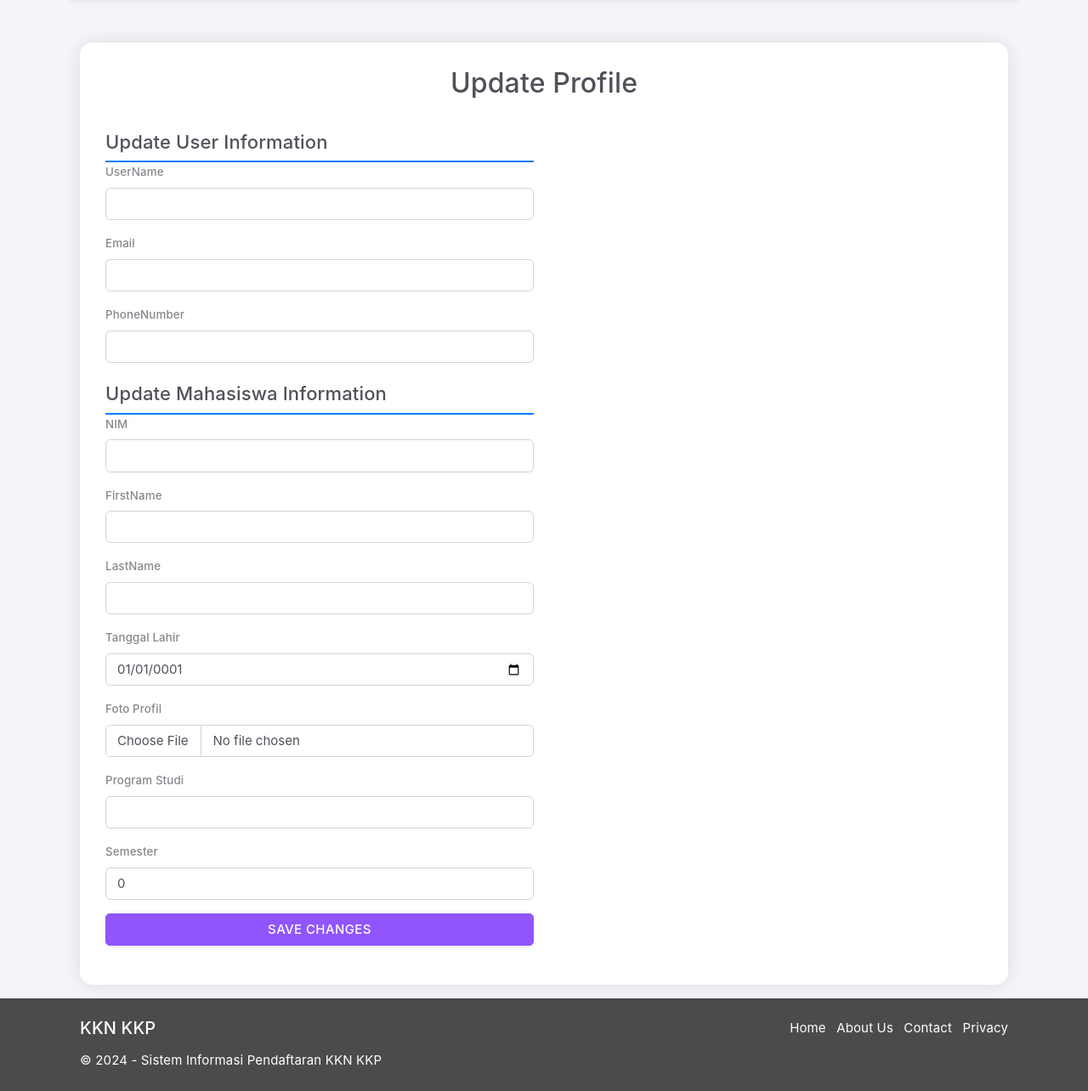
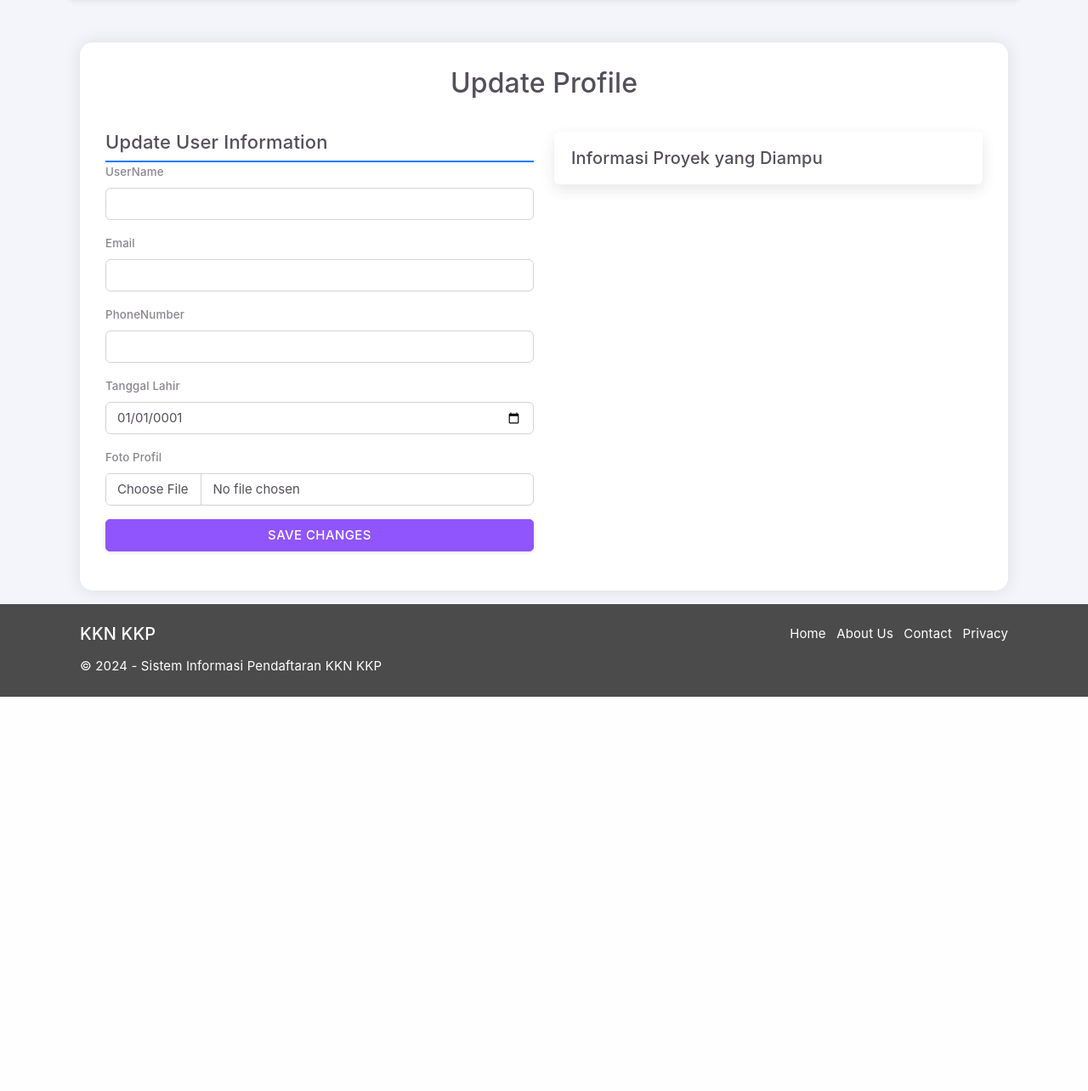
Before and after one commit to Rizz404/PROJECT_2, an ASP.NET Core app: template SIPKK/Views/Profile/Index.cshtml in a window 1280 px wide. Shown: the part 123-1407 px from the top of the page at 85% size. After the commit the page ends 943 px from the top, so only its background shows below. Run offline with ASP.NET Core 8, Linux system fonts and the light colour scheme; the template is opened without the code that fills it, so the values that code supplies are empty; some libraries are stand-ins or nearby versions.

Commit message:
fix everything, horaay

```diff
--- a/SIPKK/Views/MyProyek/Index.cshtml
+++ b/SIPKK/Views/MyProyek/Index.cshtml
@@ -140,7 +140,7 @@
         </div>
     }
 
-    @if (Model.Proyek != null && roles.Contains("Mahasiswa"))
+    @if (Model.Proyek != null && roles.Contains("Mahasiswa") && Model.Proyek.Verified)
     {
         @if (Model.Laporan != null)
         {
--- a/SIPKK/Views/Profile/Index.cshtml
+++ b/SIPKK/Views/Profile/Index.cshtml
@@ -1,8 +1,11 @@
 @model ProfileVM
+@inject SignInManager<ApplicationUser> SignInManager
+@inject UserManager<ApplicationUser> UserManager
 
 @{
     ViewData["Title"] = "Update Profile";
 }
+
 <style>
     .form-container {
         background-color: white;
@@ -24,100 +27,7 @@
         border-radius: 10px;
         box-shadow: 0 0 10px rgba(0, 0, 0, 0.1);
     }
-
 </style>
-
-<div class="hidden">
-
-
-<h2>Update Profile</h2>
-
-<div class="row">
-    <div class="col-md-6">
-        <form asp-action="Index" method="post" enctype="multipart/form-data" class="row">
-            <div class="col-md-6">
-                <input asp-for="Id" type="hidden" />
-                <input asp-for="IdUser" type="hidden" />
-                <input asp-for="FotoProfil" type="hidden" />
-                <div asp-validation-summary="All" class="text-danger"></div>
-                <div asp-validation-summary="ModelOnly" class="text-danger"></div>
-                <div class="mb-4">
-                    <h4>Update User Information</h4>
-                    <div class="form-group">
-                        <label asp-for="UserName" class="control-label"></label>
-                        <input asp-for="UserName" class="form-control" />
-                        <span asp-validation-for="UserName" class="text-danger"></span>
-                    </div>
-                    <div class="form-group">
-                        <label asp-for="Email" class="control-label"></label>
-                        <input asp-for="Email" class="form-control" />
-                        <span asp-validation-for="Email" class="text-danger"></span>
-                    </div>
-                    <div class="form-group">
-                        <label asp-for="PhoneNumber" class="control-label"></label>
-                        <input asp-for="PhoneNumber" class="form-control" />
-                        <span asp-validation-for="PhoneNumber" class="text-danger"></span>
-                    </div>
-                </div>
-
-                <div>
-                    <h4>Update Mahasiswa Information</h4>
-                    <div class="form-group">
-                        <label asp-for="NIM" class="control-label"></label>
-                        <input asp-for="NIM" class="form-control" readonly />
-                        <span asp-validation-for="NIM" class="text-danger"></span>
-                    </div>
-                    <div class="form-group">
-                        <label asp-for="FirstName" class="control-label"></label>
-                        <input asp-for="FirstName" class="form-control" />
-                        <span asp-validation-for="FirstName" class="text-danger"></span>
-                    </div>
-                    <div class="form-group">
-                        <label asp-for="LastName" class="control-label"></label>
-                        <input asp-for="LastName" class="form-control" />
-                        <span asp-validation-for="LastName" class="text-danger"></span>
-                    </div>
-                    <div class="form-group">
-                        <label asp-for="TanggalLahir" class="control-label"></label>
-                        <input asp-for="TanggalLahir" class="form-control" type="date" />
-                        <span asp-validation-for="TanggalLahir" class="text-danger"></span>
-                    </div>
-                    <div class="form-group">
-                        <label asp-for="FotoProfil" class="control-label"></label>
-                        <input asp-for="FotoProfil" type="file" name="file" class="form-control" />
-                        <span asp-validation-for="FotoProfil" class="text-danger"></span>
-                    </div>
-                    <div class="form-group">
-                        <label asp-for="ProgramStudi" class="control-label"></label>
-                        <input asp-for="ProgramStudi" class="form-control" readonly />
-                        <span asp-validation-for="ProgramStudi" class="text-danger"></span>
-                    </div>
-                    <div class="form-group">
-                        <label asp-for="ProgramStudi" class="control-label"></label>
-                        <input asp-for="ProgramStudi" class="form-control" readonly />
-                        <span asp-validation-for="ProgramStudi" class="text-danger"></span>
-                    </div>
-                    <div class="form-group">
-                        <label asp-for="Semester" class="control-label"></label>
-                        <input asp-for="Semester" class="form-control" readonly />
-                        <span asp-validation-for="Semester" class="text-danger"></span>
-                    </div>
-
-                    <div class="form-group">
-                        <button type="submit" class="btn btn-primary">Submit</button>
-                    </div>
-                </div>
-            </div>
-            @if(!string.IsNullOrEmpty(Model.FotoProfil))
-            {
-                <div class="col-md-6">
-                    <img src="@Model.FotoProfil" alt="Alternate Text" class="img-fluid img-thumbnail" />
-                </div>
-            }
-        </form>
-    </div>
-</div>
-</div>
 
 <div class="container">
     <div class="form-container">
@@ -174,16 +117,6 @@
                         <label asp-for="FotoProfil" class="form-label"></label>
                         <input asp-for="FotoProfil" type="file" name="file" class="form-control" />
                         <span asp-validation-for="FotoProfil" class="text-danger"></span>
-                    </div>
-                    <div class="mb-3">
-                        <label asp-for="ProgramStudi" class="form-label"></label>
-                        <input asp-for="ProgramStudi" class="form-control" readonly />
-                        <span asp-validation-for="ProgramStudi" class="text-danger"></span>
-                    </div>
-                    <div class="mb-3">
-                        <label asp-for="Semester" class="form-label"></label>
-                        <input asp-for="Semester" class="form-control" readonly />
-                        <span asp-validation-for="Semester" class="text-danger"></span>
                     </div>
 
                     <div class="mb-3">
@@ -194,19 +127,24 @@
                 </div>
 
                 <div class="col-md-6">
-                    @if (!string.IsNullOrEmpty(Model.FotoProfil))
+                    @if(!string.IsNullOrEmpty(Model.FotoProfil))
                     {
                         <div class="text-center">
                             <img src="@Model.FotoProfil" alt="Profile Picture" class="profile-image img-fluid mb-3" />
                         </div>
                     }
+                    <div class="card mt-3">
+                        <div class="card-body">
+                            <h5 class="card-title">@(User.IsInRole("Mahasiswa") ? "Informasi Proyek" : "Informasi Proyek yang Diampu")</h5>
+                            <p class="card-text">@Model.Proyek</p>
+                        </div>
+                    </div>
                 </div>
             </div>
         </form>
     </div>
 </div>
 
-
 @section Scripts {
     @{
         await Html.RenderPartialAsync("_ValidationScriptsPartial");
```
Also changed, not shown: other parts of SIPKK/Views/Profile/Index.cshtml (+33 -0 lines), SIPKK.Models/ViewModels/ProfileVM.cs (+26 -33 lines), SIPKK/Areas/Identity/Pages/Account/Manage/Index.cshtml (+6 -1 lines), SIPKK/Controllers/MyProyekController.cs (+19 -18 lines), SIPKK/Controllers/ProfileController.cs (+80 -40 lines), SIPKK/Views/Proyek/Details.cshtml (+27 -11 lines), SIPKK/Views/Proyek/Index.cshtml (+22 -7 lines), SIPKK/SIPKK.csproj, SIPKK/wwwroot/images/bukti-pembayaran/b7226a47-f7a9-41c4-bd14-9715ca4112b1.jpg (added), SIPKK/wwwroot/images/users/86597bd1-63f4-45ea-a7f8-a97f33b74dc8.jfif (added), SIPKK/wwwroot/images/users/ef01f344-4fde-4fa2-96e9-a0561f498a13.jfif (added), 1 other file. Lines whose indentation alone changed are shown as unchanged.
